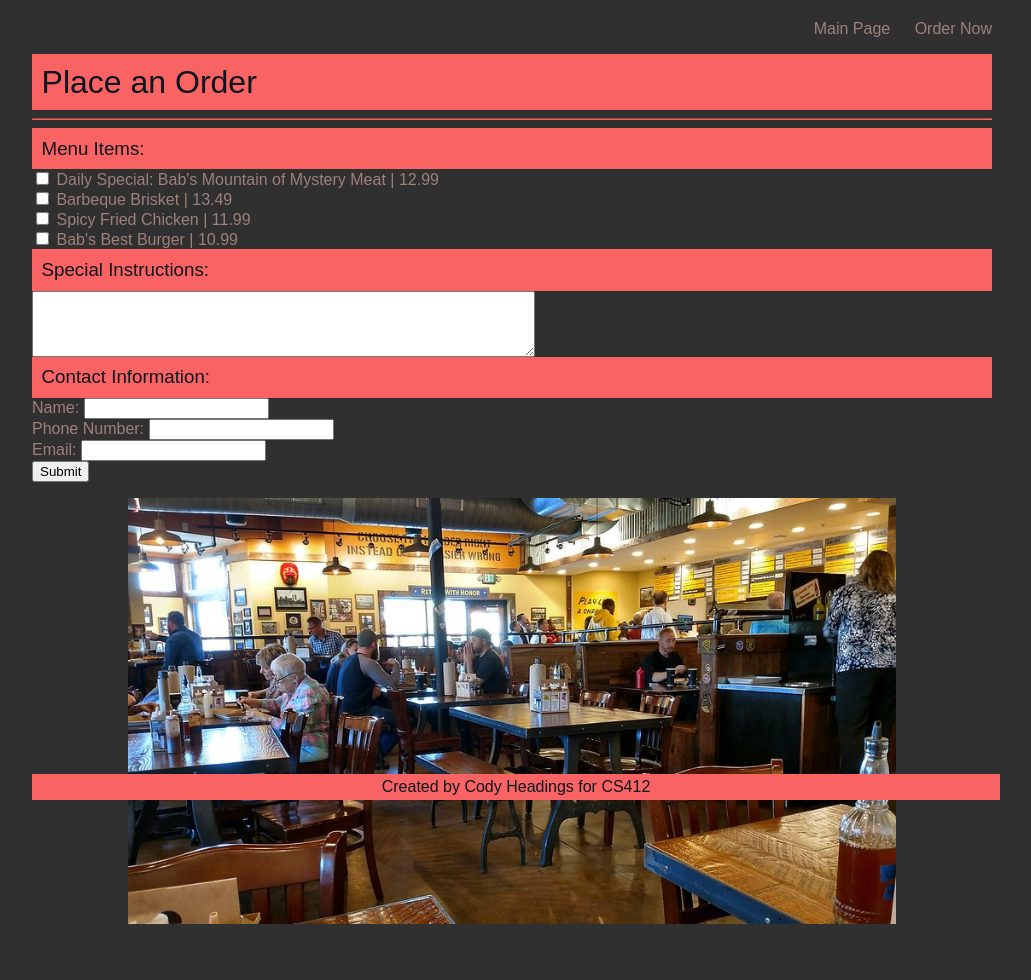
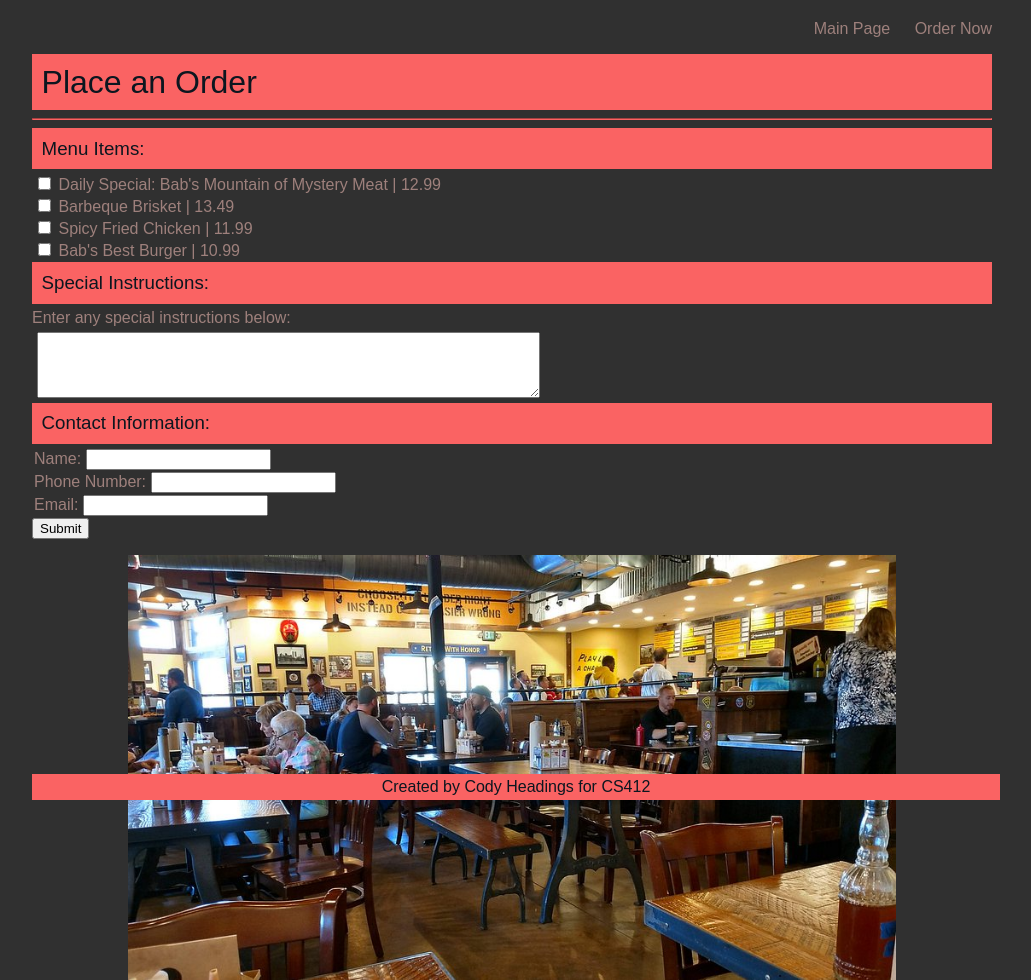
Before and after one commit to codyheadings/cs412, a Django app: page /restaurant/order in a window 1280 px wide. Shown: the top 980 px of the page, without its empty margins (128-1159 px from the left). Before the commit the page ends 924 px from the top, so only its background shows below. Run offline with Django 5.2, Linux system fonts and the light colour scheme.

Commit message:
extract form fields and add to context

```diff
--- a/restaurant/templates/restaurant/order.html
+++ b/restaurant/templates/restaurant/order.html
@@ -31,7 +31,7 @@
                  + Make it Plain | 0.00
             </label>
             <label class="hidden-c">
-                <input type="checkbox" name="extra-spice">
+                <input type="checkbox" name="extra_spice">
                  + Extra Spice! | 0.25
             </label>
         </div>
@@ -41,11 +41,11 @@
             <label for="burger">Bab's Best Burger | 10.99</label>
 
             <label class="hidden-b">
-                <input type="checkbox" id="second-patty" name="second-patty">
+                <input type="checkbox" id="extra_patty" name="extra_patty">
                 + Second Patty | 1.99
             </label>
             <label class="hidden-b">
-                <input type="checkbox" id="bbq-bacon" name="bbq-bacon">
+                <input type="checkbox" id="bbq_bacon" name="bbq_bacon">
                 + BBQ Bacon | 1.49
             </label>
             <label class="hidden-b">
@@ -56,7 +56,11 @@
 
 
         <h3>Special Instructions:</h3>
-        <textarea name="instructions" rows="4" cols="60"></textarea>
+        <label>
+            Enter any special instructions below:
+            <br>
+            <textarea name="instructions" rows="4" cols="60"></textarea>
+        </label>
 
         <h3>Contact Information:</h3>
         <div>
--- a/restaurant/views.py
+++ b/restaurant/views.py
@@ -47,11 +47,35 @@ def confirmation(request):
     if request.POST:
 
         # extract form fields into variables
-
+        special = request.POST["special"]
+        brisket = request.POST["brisket"]
+        chicken = request.POST["chicken"]
+        plain = request.POST["plain"]
+        extra_spice = request.POST["extra_spice"]
+        burger = request.POST["burger"]
+        cheddar = request.POST["cheddar"]
+        extra_patty = request.POST["extra_patty"]
+        bbq_bacon = request.POST["bbq_bacon"]
+        instructions = request.POST["instructions"]
+        name = request.POST["name"]
+        phone = request.POST["phone"]
+        email = request.POST["email"]
 
         # create context variables for use in template
         context = {
-
+            "name": name,
+            "phone": phone,
+            "email": email,
+            "instructions": instrutions,
+            "special": special,
+            "brisket": brisket,
+            "chicken": chicken,
+            "plain": plain,
+            "extra_spice": extra_spice,
+            "burger": burger,
+            "cheddar": cheddar,
+            "extra_patty": extra_patty,
+            "bbq_bacon": bbq_bacon,
         }
 
     # default: return form to fill in if not submitting
--- a/static/restaurant_styles.css
+++ b/static/restaurant_styles.css
@@ -36,6 +36,15 @@ body {
 
 form div {
     display: block;
+    margin: 2px;
+}
+
+form h3 {
+    margin-bottom: 5px;
+}
+
+textarea {
+    margin: 5px;
 }
 
 .hidden-c {
```
